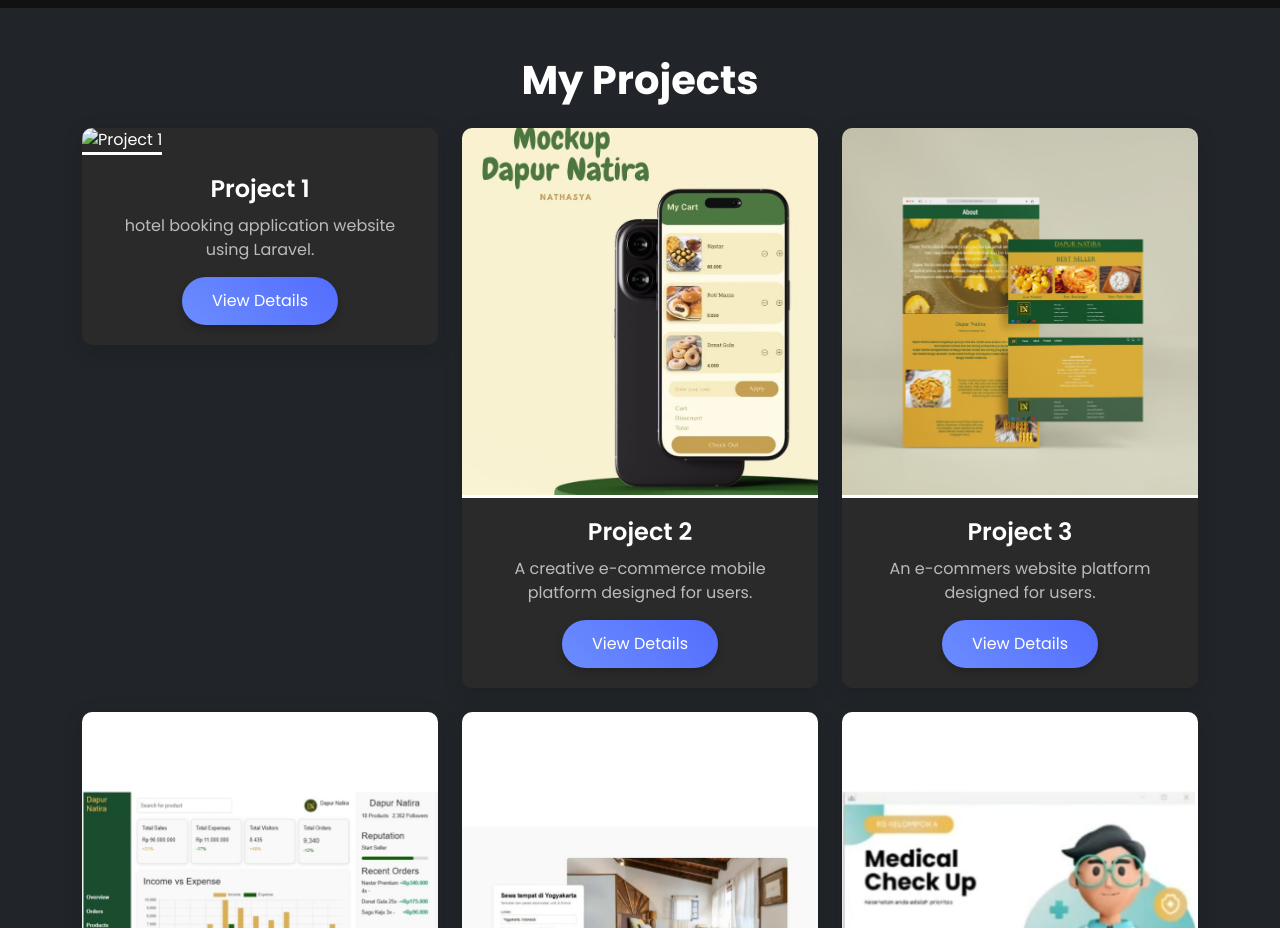
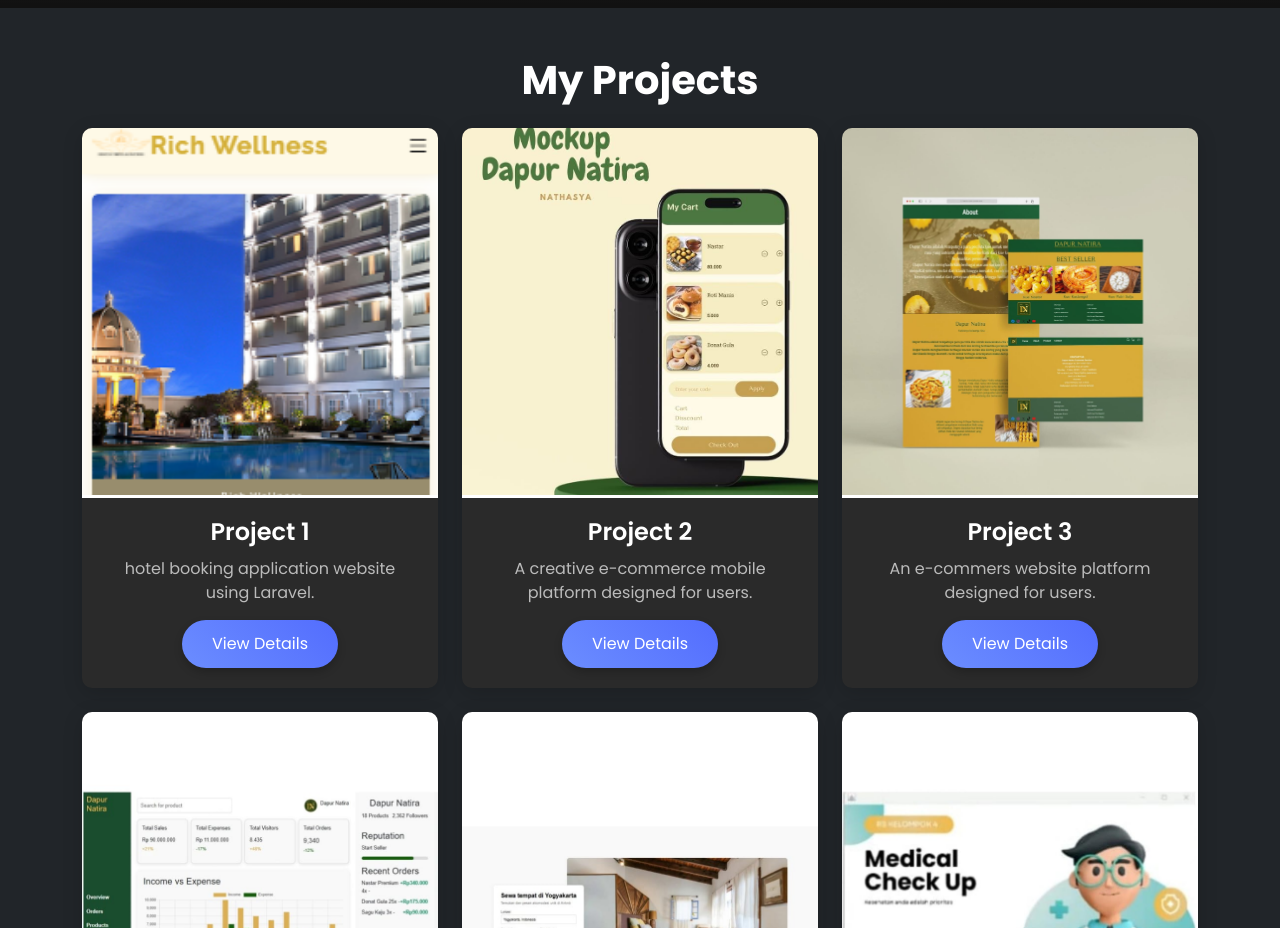
Before and after one commit to nathasya04/Website-Portfolio, a plain HTML site: page index.html in a window 1280 px wide. Shown: the part 1520-2448 px from the top of the page. Drawn offline with nearby package versions, Linux system fonts and the light colour scheme; some packages are replaced by stand-ins of ours; a script that the page names is missing.

Commit message:
Update index.html

```diff
--- a/index.html
+++ b/index.html
@@ -187,7 +187,7 @@
             <div class="col-md-4">
                 <div class="project-card">
                     <div class="project-image">
-                        <img src="RICH WELLNES 1.jpg" alt="Project 1">
+                        <img src="RICH WELLNES 1.png" alt="Project 1">
                     </div>
                     <div class="project-details">
                         <h5>Project 1</h5>
```
